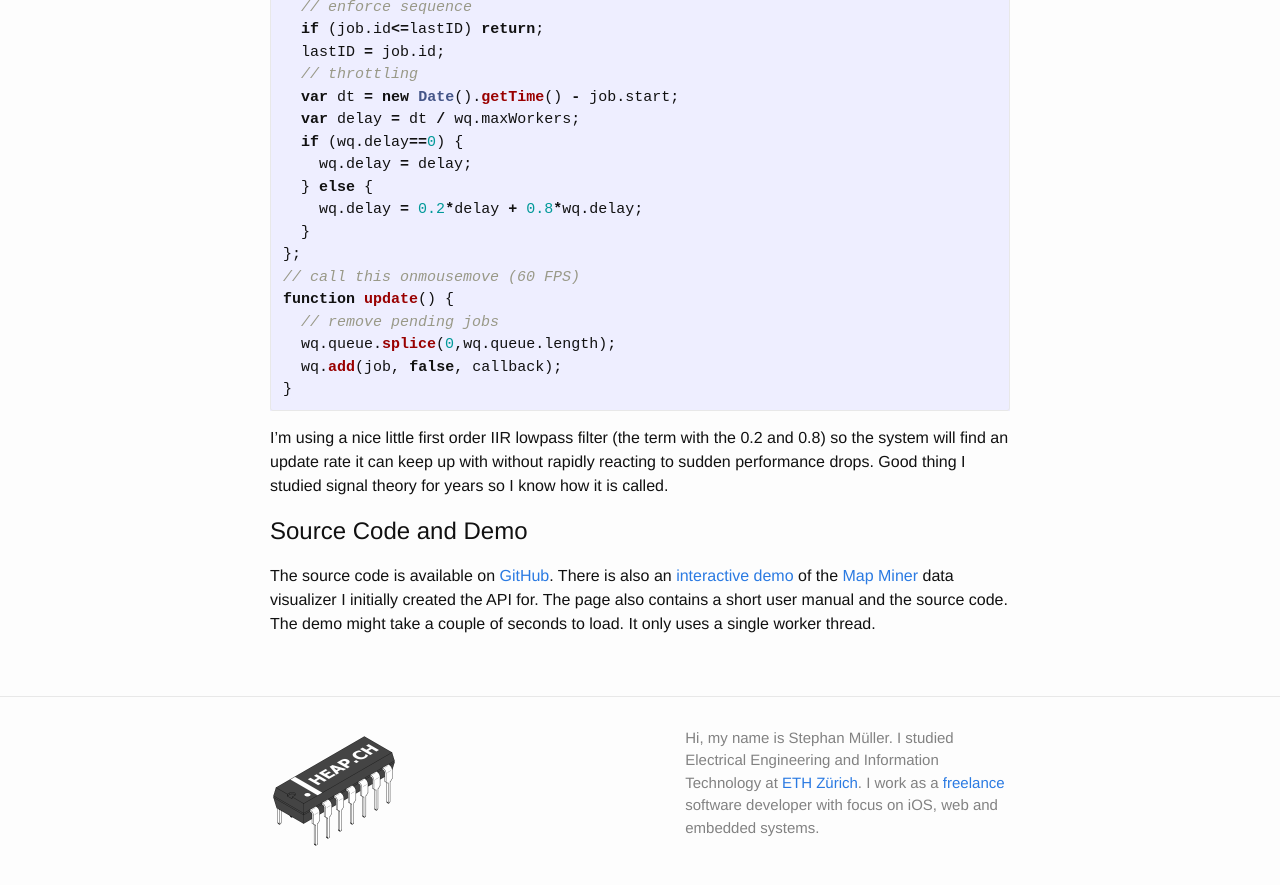
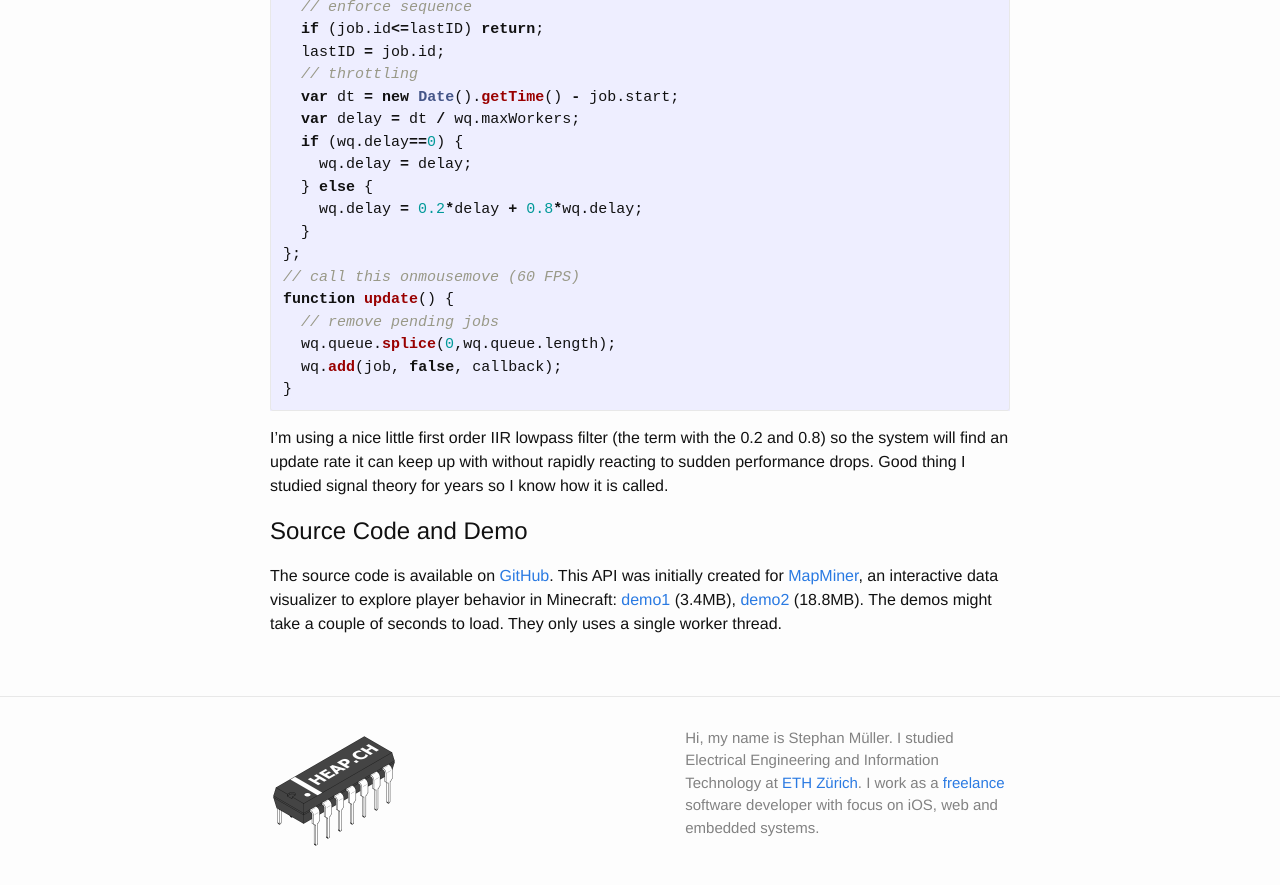
Before and after one commit to stepmuel/stepmuel.github.io, a Jekyll site: the page built from _posts/2016-02-04-workerQueue.md, in a window 1280 px wide and 900 px high, scrolled down 4639 px. Shown: the top 885 px of the window. Built offline with Jekyll 4.4.1, drawn with Linux system fonts in a browser that asks for light colours.

Commit message:
Update links for GraphMiner and MapMiner

```diff
--- a/_posts/2016-02-04-workerQueue.md
+++ b/_posts/2016-02-04-workerQueue.md
@@ -150,4 +150,4 @@ I'm using a nice little first order IIR lowpass filter (the term with the 0.2 an
 
 # Source Code and Demo
 
-The source code is available on [GitHub](https://github.com/stepmuel/WorkerQueue). There is also an [interactive demo](http://heapcraft.net/mapminerdemo/) of the [Map Miner](http://heapcraft.net/?p=mapminer) data visualizer I initially created the API for. The page also contains a short user manual and the source code. The demo might take a couple of seconds to load. It only uses a single worker thread.
+The source code is available on [GitHub](https://github.com/stepmuel/WorkerQueue). This API was initially created for [MapMiner](https://github.com/stepmuel/mapminer), an interactive data visualizer to explore player behavior in Minecraft: [demo1](https://heapcraft.net/mapminer/) (3.4MB), [demo2](https://heapcraft.net/mapminer/?dataURL=data/hc.json) (18.8MB). The demos might take a couple of seconds to load. They only uses a single worker thread.
```
Also changed, not shown: projects/index.md (+1 -1 lines).
